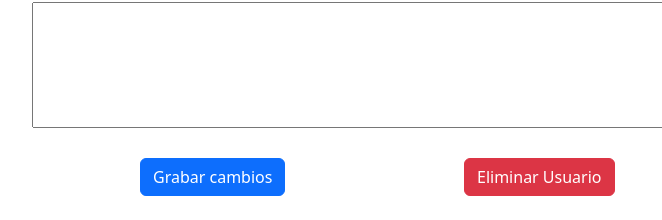
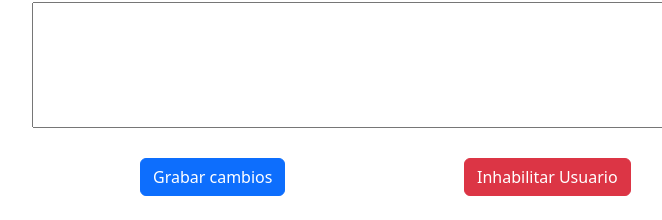
Before and after one commit to MiguelSalinas0/sfhw, a Flask app: template app/templates/usuario_alt_baj.html in a window 1520 px wide; the page is wider, and only the part inside the window is pictured. Shown: the part 745-965 px from the top of that part, without its empty margins (92-754 px from the left). Run offline with Flask 3, Linux system fonts and the light colour scheme; the template is opened without the code that fills it, so the values that code supplies are empty; parts of the project's set-up code (start-up, migrations or seed data) failed here and were passed over; some libraries are stand-ins or nearby versions.

Commit message:
17-04-2023 modificaciones en crud de usuario

```diff
--- a/app/api/api_usuario.py
+++ b/app/api/api_usuario.py
@@ -26,7 +26,7 @@ def get_usuario(usuario: str, clave: str):
 def get_user(iduser: str):
     error = None
     con, cur = get_db()
-    cur.execute('SELECT * FROM USUARIO WHERE USUARIO.USUARIO = ? AND USUARIO.INHA = 0', (iduser,))
+    cur.execute('SELECT * FROM USUARIO WHERE USUARIO.USUARIO = ?', (iduser,))
     user = cur.fetchone()
     if user == None:
         user = {}
--- a/app/app.py
+++ b/app/app.py
@@ -373,10 +373,10 @@ def deleteUser():
     if uID != None:
         error = drop_user(uID)
         if error == None:
-            flash('Se eliminó el usuario', category='info')
+            flash('Se inhabilitó el usuario', category='info')
             return redirect(url_for('user'))
         else:
-            flash('Error al eliminar el usuario', category='error')
+            flash('Error al inhabilitar el usuario', category='error')
             return redirect(url_for('user'))
     else:
         flash('Se debe seleccionar un usuario', category='error')
--- a/app/templates/usuario_alt_baj.html
+++ b/app/templates/usuario_alt_baj.html
@@ -21,6 +21,11 @@
 <hr>
 
 <div class="container">
+    {% if session['user']['INHA'] == 1 %}
+                <div class="form-group col-md-6 mb-3">
+                    <h3 class="col-6 row text-danger strong">Usuario inhabilitado</h3>
+                </div>
+    {% endif %}
     <form action="grabarUsuario" method="post">
         <input type="hidden" name="usuario" id="usuario" value="{{session['user']['USUARIO']}}">
         <div class="mb-4 row">
@@ -211,7 +216,7 @@
                 <button type="submit" class="btn btn-primary">Grabar cambios</button>
             </div>
             <div class="offset-sm-1 col-sm-2 my-2">
-                <a class="btn btn-danger" href="{{ url_for('deleteUser') }}" role="button">Eliminar Usuario</a>
+                <a class="btn btn-danger" href="{{ url_for('deleteUser') }}" role="button">Inhabilitar Usuario</a>
             </div>
         </div>
     </form>
```
